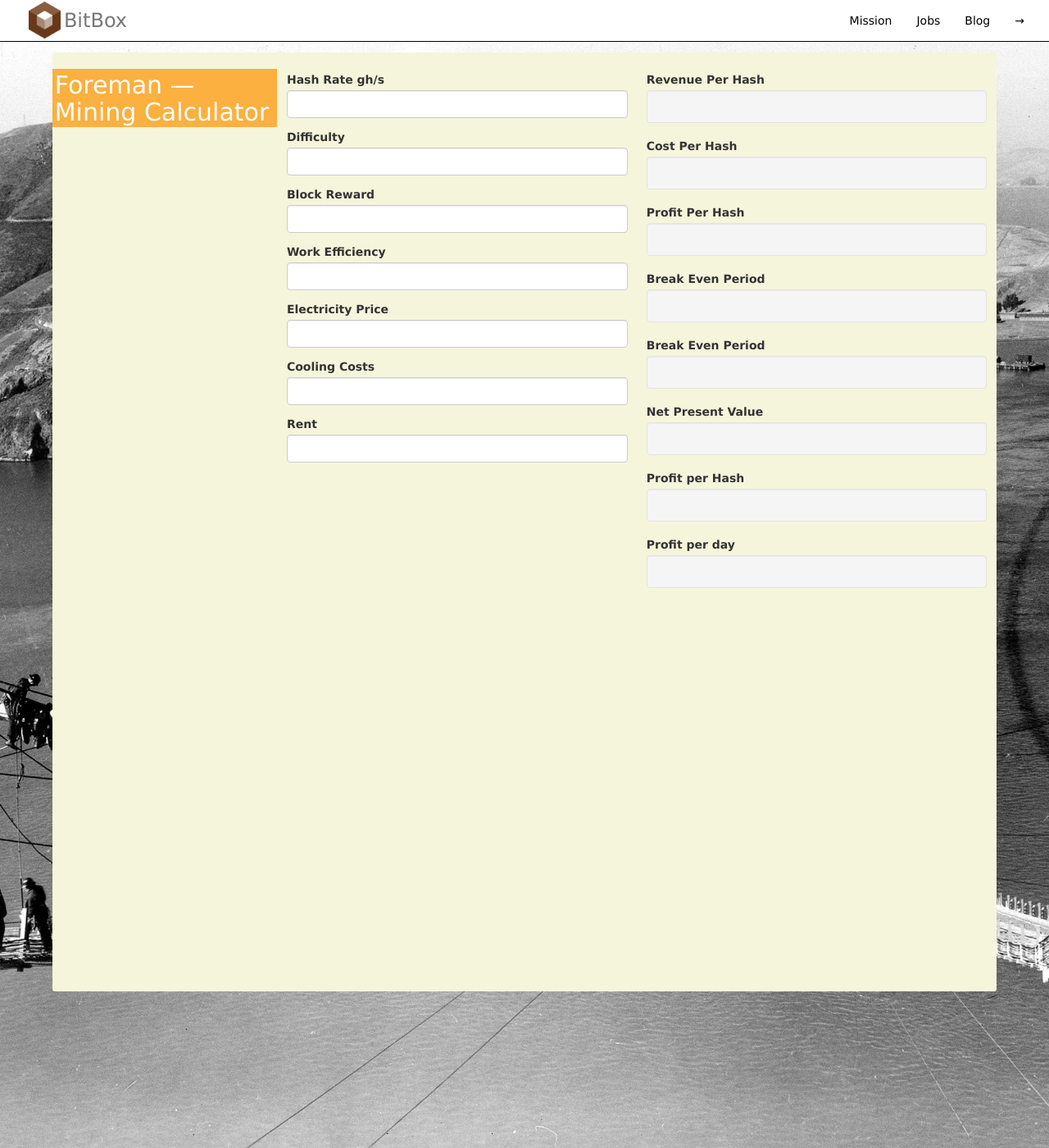
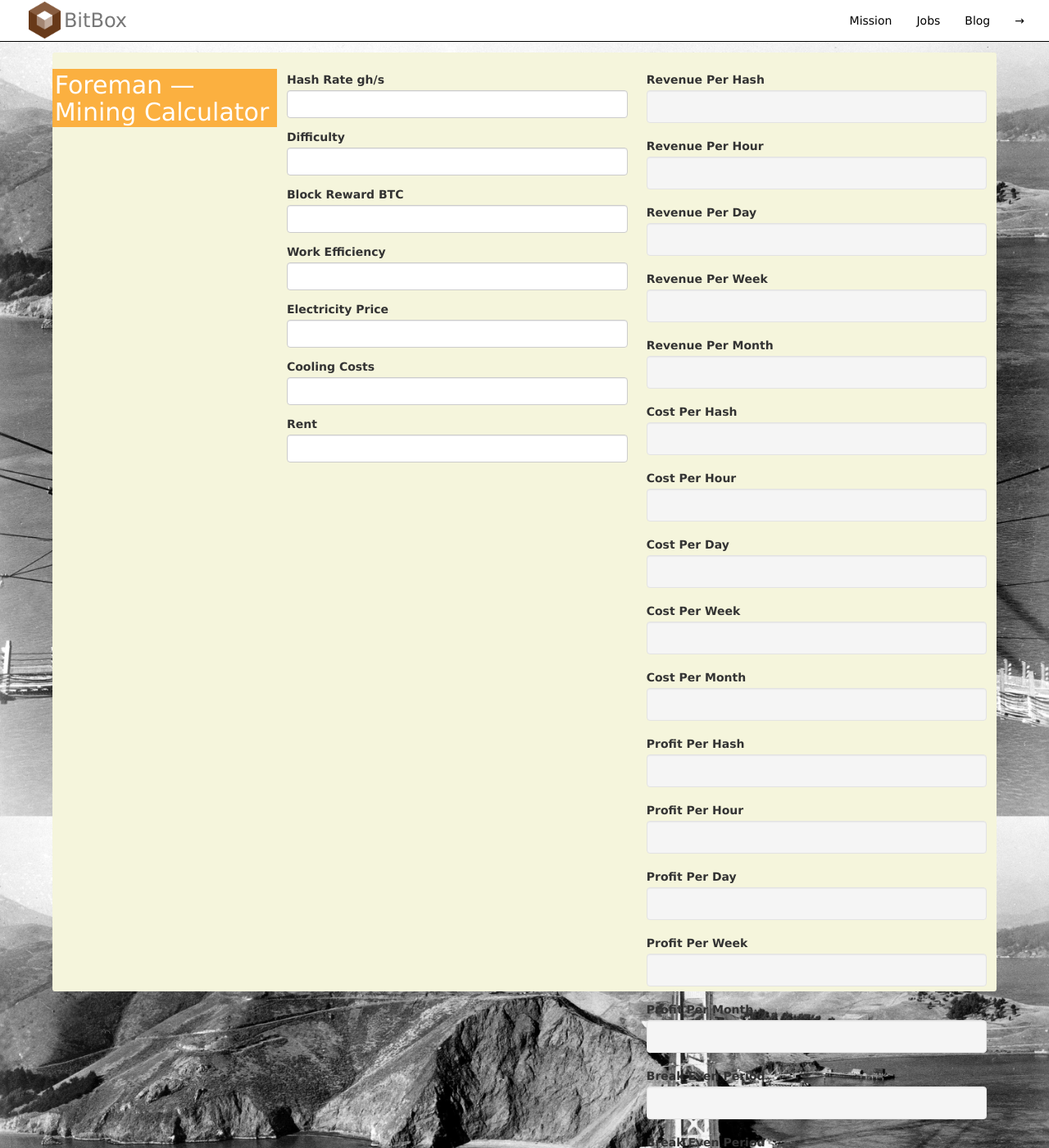
Before and after one commit to inbitbox/inbitbox.github.io, a Jekyll site: the page built from foreman.html, in a window 1280 px wide and 1400 px high. Shown: the whole window at 82% size. Built offline with Jekyll 4.4.1, drawn with Linux system fonts in a browser that asks for light colours; nearby versions of some CDN libraries.

Commit message:
Added hour/day/week/month/year variables to analysis

```diff
--- a/calculator.js
+++ b/calculator.js
@@ -21,12 +21,30 @@ function calculate(block_reward, difficulty, electricity_cost, energy_per_hash,
     console.log(`difficulty: ${difficulty} block_reward: ${block_reward}`)
     analysis={
         cost_per_hash:electricity_cost*energy_per_hash,
-        get cost_per_hash_p1(){return this.cost_per_hash+1},
-        get profit_per_hash() {return (block_reward/((2**32)*difficulty))-this.cost_per_hash},
+        get cost_per_hour() { return this.cost_per_hash*hashrate*60*60},
+        get cost_per_day()  { return this.cost_per_hour*24}
+        get cost_per_week() { return this.cost_per_day*7}
+        get cost_per_month(){return this.cost_per_week*4.29}
+
+
+        /* Revenue*/
+        get revenue_per_hash() {return (block_reward/((2**32)*difficulty))},
+        get revenue_per_hour() {return this.revenue_per_hash*hashrate*60*60},
+        get revenue_per_day()  {return this.revenue_per_hour*24},
+        get revenue_per_week() {return this.revenue_per_day*7},
+        get revenue_per_month(){retun this.revenue_per_week*4.29},
+
+        /*Profit*/
+        get profit_per_hash() {return this.revenue_per_hash-this.cost_per_hash},
         get profit_per_hour() {return hashrate*this.profit_per_hash*60*60},
-        get profit_per_day() {return this.profit_per_hour*24},
+        get profit_per_day()  {return this.profit_per_hour*24},
         get profit_per_week() {return this.profit_per_day*7},
-        get profit_per_month() {return this.profit_per_day*30.5}
+        get profit_per_month(){return this.profit_per_week.4.29}
+
+        /*Financials*/
+
+
+
     }
     if(cb) {cb(null, analysis);} else{return;};
 }
--- a/foreman.html
+++ b/foreman.html
@@ -18,7 +18,7 @@ layout: default
             <input id="difficulty" class="form-control"></input></div>
 
             <div class="form-group">
-                <label>Block Reward </label>
+                <label>Block Reward <span class="units"> BTC</span></label>
             <input id="block_reward" class="form-control" ></input></div>
 
             <div class="form-group">
@@ -43,18 +43,73 @@ layout: default
     <div id="screen">
         <form id="screenForm">
 
+            <!--Revenue-->
             <div class="form-group">
             <label>Revenue Per Hash<span class="units"></span></label>
-            <output id="cost_per_hash" name="revenue_per_hash" class="well"></output></div>
+            <output id="revenue_per_hash" name="revenue_per_hash" class="well"></output></div>
 
+            <div class="form-group">
+            <label>Revenue Per Hour<span class="units"></span></label>
+            <output id="revenue_per_hour" name="revenue_per_hour" class="well"></output></div>
+
+            <div class="form-group">
+            <label>Revenue Per Day<span class="units"></span></label>
+            <output id="revenue_per_day" name="revenue_per_day" class="well"></output></div>
+
+            <div class="form-group">
+            <label>Revenue Per Week<span class="units"></span></label>
+            <output id="revenue_per_week" name="revenue_per_week" class="well"></output></div>
+
+            <div class="form-group">
+            <label>Revenue Per Month<span class="units"></span></label>
+            <output id="revenue_per_month" name="revenue_per_month" class="well"></output></div>
+
+
+            <!-- Cost -->
             <div class="form-group">
             <label>Cost Per Hash<span class="units"></span></label>
             <output id="cost_per_hash" name="cost_per_hash" class="well"></output></div>
 
             <div class="form-group">
+            <label>Cost Per Hour<span class="units"></span></label>
+            <output id="cost_per_hour" name="cost_per_hour" class="well"></output></div>
+
+            <div class="form-group">
+            <label>Cost Per Day<span class="units"></span></label>
+            <output id="cost_per_day" name="cost_per_day" class="well"></output></div>
+
+            <div class="form-group">
+            <label>Cost Per Week<span class="units"></span></label>
+            <output id="cost_per_week" name="cost_per_week" class="well"></output></div>
+
+            <div class="form-group">
+            <label>Cost Per Month<span class="units"></span></label>
+            <output id="cost_per_month" name="cost_per_month" class="well"></output></div>
+
+
+            <!--Profit-->
+            <div class="form-group">
             <label>Profit Per Hash<span class="units"></span></label>
             <output id="profit_per_hash" name="profit_per_hash" class="well"></output></div>
 
+            <div class="form-group">
+            <label>Profit Per Hour<span class="units"></span></label>
+            <output id="profit_per_hour" name="profit_per_hour" class="well"></output></div>
+
+            <div class="form-group">
+            <label>Profit Per Day<span class="units"></span></label>
+            <output id="profit_per_day" name="profit_per_day" class="well"></output></div>
+
+            <div class="form-group">
+            <label>Profit Per Week<span class="units"></span></label>
+            <output id="profit_per_week" name="profit_per_week" class="well"></output></div>
+
+            <div class="form-group">
+            <label>Profit Per Month<span class="units"></span></label>
+            <output id="profit_per_week" name="profit_per_week" class="well"></output></div>
+
+
+            <!--Financials-->
             <div class="form-group">
             <label>Break Even Period<span class="units"></span></label>
             <output name="BEP" class="well"></output></div>
@@ -67,14 +122,6 @@ layout: default
             <label>Net Present Value<span class="units"></span></label>
             <output name="NPV" class="well"></output></div>
 
-            <div class="form-group">
-            <label>Profit per Hash<span class="units"></span></label>
-            <output name="Profit per Hash" class="well"></output></div>
-
-            <div class="form-group">
-            <label>Profit per day<span class="units"></span></label>
-            <output name="Profit per Hash" class="well"></output></div>
-
         </form>
     </div>
 </div>
```
